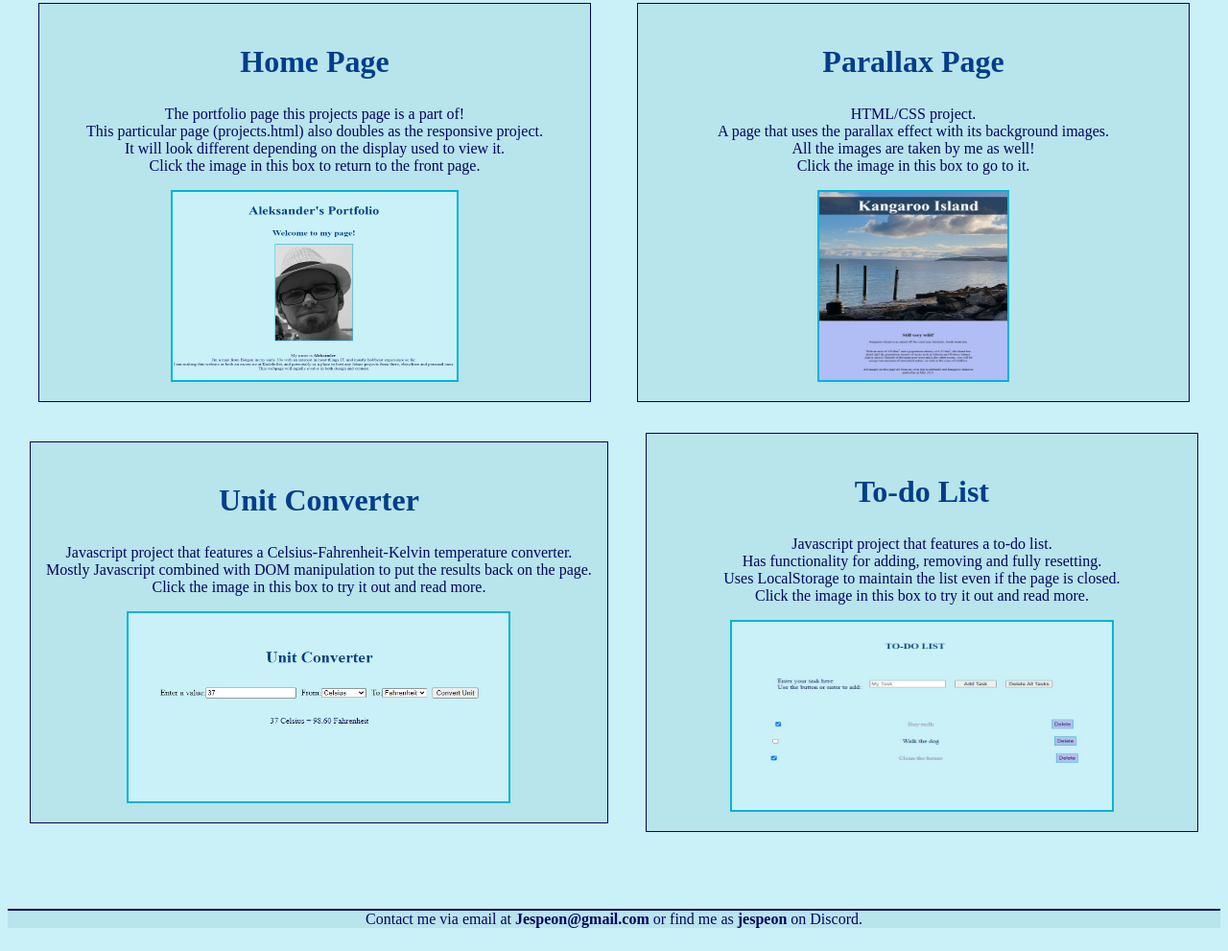
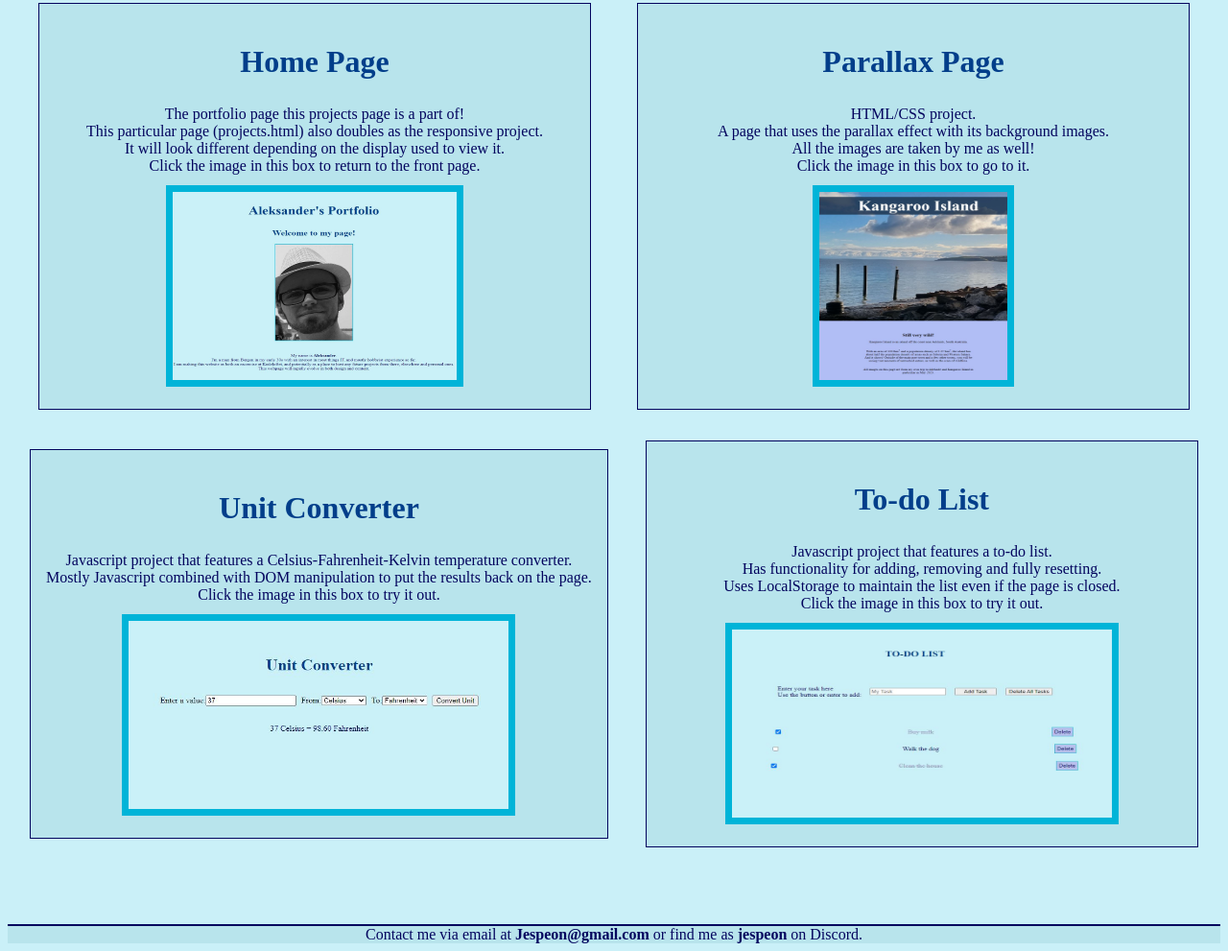
Before and after one commit to JespCode/Portfolio, a plain HTML site: page projects.html in a window 1280 px wide. Shown: the part 288-1279 px from the top of the page at 96% size. Drawn offline with Linux system fonts and the light colour scheme.

Commit message:
added animated border to project thumbnails

```diff
--- a/css/header-footer.css
+++ b/css/header-footer.css
@@ -35,7 +35,7 @@ main {
   min-height: 100vh;
 }
 
-/* Color for hovered anchors */
+/* Color for hovered anchors, used as a class as it is not desired for clickable thumbnails */
 a:hover {
   background-color: var(--color-hover-bg);
 }
--- a/css/main.css
+++ b/css/main.css
@@ -7,11 +7,6 @@
 body {
   background-color: var(--color-primary-bg);
   width: auto;
-}
-
-/* Color on anchor hover */
-a:hover {
-  background-color: var(--color-hover-bg);
 }
 
 /* Used as a wrapper to center the content of the page. */
@@ -52,11 +47,26 @@ a:hover {
   }
 }
 
-/* Class applied to the project thumbnail <img>s */
+/* Class applied to the project thumbnail <img>s. Includes transition animation. */
 .projects-thumb {
+  margin: 0.5em;
   margin-top: 1em;
   max-width: 80vw;
+  border: var(--color-main-border) 2px solid;
+  box-shadow: 0px 0px 0px 5px var(--color-main-border);
+  transition: box-shadow 0.6s linear;
 }
+
+/* Makes the border of .projects-thumb class expand on hover, and disables a:hover background-color */
+.projects-thumb:hover {
+  box-shadow: 0px 0px 0px 10px var(--color-main-border);
+}
+
+/* Class used on <a> elements that should not have a hover background */
+.no-background:hover {
+  background-color: transparent;
+}
+
 
 .image-border {
   border: var(--color-main-border) 2px solid;
--- a/projects.html
+++ b/projects.html
@@ -45,9 +45,9 @@
                 it.<br />Click the image in this box to return to the front
                 page.
               </p>
-              <a href="index.html"
+              <a class="no-background" href="index.html"
                 ><img
-                  class="projects-thumb image-border"
+                  class="projects-thumb"
                   src="/images/thumb_homepage.jpg"
                   title="Home Page"
                   alt="Clickable thumbnail showing a screenshot of the home page, the index.html of this website"
@@ -62,9 +62,9 @@
                 its background images.<br />All the images are taken by me as
                 well!<br />Click the image in this box to go to it.
               </p>
-              <a href="parallax.html"
+              <a class="no-background" href="parallax.html"
                 ><img
-                  class="projects-thumb image-border"
+                  class="projects-thumb"
                   src="/images/thumb_parallax.jpg"
                   title="Parallax Page"
                   alt="Clickable thumbnail showing a screenshot of the Parallax page, a HTML + CSS project."
@@ -80,11 +80,11 @@
                 Javascript project that features a Celsius-Fahrenheit-Kelvin
                 temperature converter.<br />Mostly Javascript combined with DOM
                 manipulation to put the results back on the page.<br />Click the
-                image in this box to try it out and read more.
+                image in this box to try it out.
               </p>
-              <a href="unit_converter.html"
+              <a class="no-background" href="unit_converter.html"
                 ><img
-                  class="projects-thumb image-border"
+                  class="projects-thumb"
                   src="/images/thumb_unitconverter.jpg"
                   title="Unit Converter"
                   alt="Clickable thumbnail showing a screenshot of the Unit Converter, a mostly Javascript-oriented project."
@@ -98,11 +98,11 @@
                 Javascript project that features a to-do list.<br />Has
                 functionality for adding, removing and fully resetting.<br />Uses
                 LocalStorage to maintain the list even if the page is closed.<br />Click
-                the image in this box to try it out and read more.
+                the image in this box to try it out.
               </p>
-              <a href="to_do_list.html"
+              <a class="no-background" href="to_do_list.html"
                 ><img
-                  class="projects-thumb image-border"
+                  class="projects-thumb"
                   src="/images/thumb_todolist.jpg"
                   title="To-do List"
                   alt="Clickable thumbnail showing a screenshot of the To-do list, a mostly Javascript-oriented project."
```
